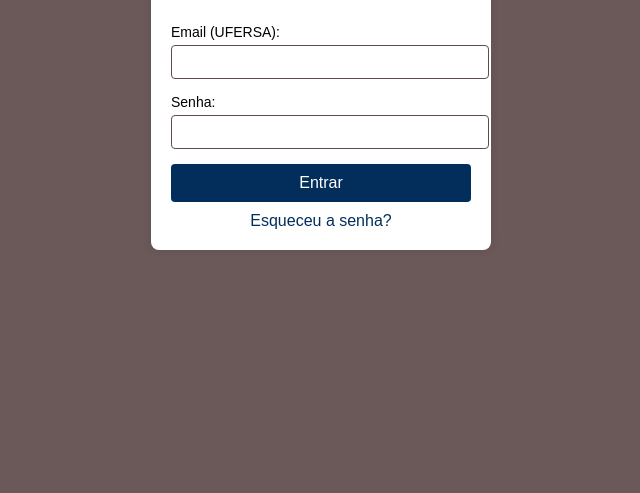
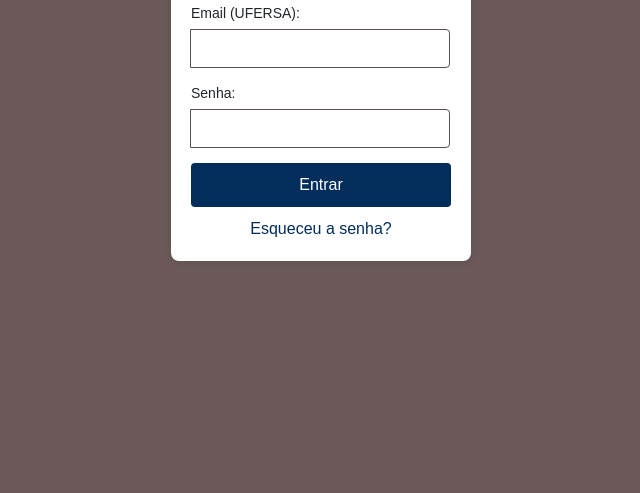
Before and after one commit to brunopaiva1/Formul-rio-UFERSA, a website: page public/login.html in a window 1280 px wide. Shown: the part 307-800 px from the top of the page, without its empty margins (319-959 px from the left). Drawn offline with nearby package versions, Linux system fonts and the light colour scheme.

Commit message:
adicionando css

```diff
--- a/public/login.html
+++ b/public/login.html
@@ -3,8 +3,11 @@
 <head>
     <meta charset="UTF-8">
     <meta name="viewport" content="width=device-width, initial-scale=1.0">
-    <title>Login</title>
-    <style>
+    <title>Login | CAD</title>
+    <link href="https://cdn.jsdelivr.net/npm/bootstrap@5.3.0-alpha1/dist/css/bootstrap.min.css" rel="stylesheet">
+    <link rel="stylesheet" href="https://cdn.jsdelivr.net/npm/bootstrap-icons@1.7.2/font/bootstrap-icons.css">
+    <link rel="stylesheet" href="styles.css">
+    <!-- <style>
         body {
             font-family: Arial, sans-serif;
             display: flex;
@@ -79,7 +82,7 @@
         .forgot-password a:hover {
             text-decoration: underline;
         }
-    </style>
+    </style> -->
 </head>
 <body>
     <div class="login-container">
--- /dev/null
+++ b/public/styles.css
@@ -0,0 +1,74 @@
+body {
+    font-family: Arial, sans-serif;
+    display: flex;
+    justify-content: center;
+    align-items: center;
+    height: 100vh;
+    background-color: #6b5959;
+    margin: 0;
+}
+
+.login-container {
+    background-color: white;
+    padding: 20px;
+    border-radius: 8px;
+    box-shadow: 0 0 10px rgba(0, 0, 0, 0.1);
+    width: 300px;
+}
+
+h2 {
+    text-align: center;
+    margin-bottom: 20px;
+}
+
+.input-group {
+    margin-bottom: 15px;
+}
+
+.input-group label {
+    display: block;
+    font-size: 14px;
+    margin-bottom: 5px;
+}
+
+.input-group input {
+    width: 100%;
+    padding: 8px;
+    font-size: 14px;
+    border: 1px solid #5f4c4c;
+    border-radius: 4px;
+}
+
+.input-group input:focus {
+    border-color: #032e5c;
+    outline: none;
+}
+
+.btn {
+    width: 100%;
+    padding: 10px;
+    background-color: #032e5c;
+    color: white;
+    font-size: 16px;
+    border: none;
+    border-radius: 4px;
+    cursor: pointer;
+}
+
+.btn:hover {
+    background-color: #032e5c;
+}
+
+.forgot-password {
+    text-align: center;
+    margin-top: 10px;
+}
+
+.forgot-password a {
+    color: #032e5c;
+    text-decoration: none;
+}
+
+.forgot-password a:hover {
+    text-decoration: underline;
+}
```
